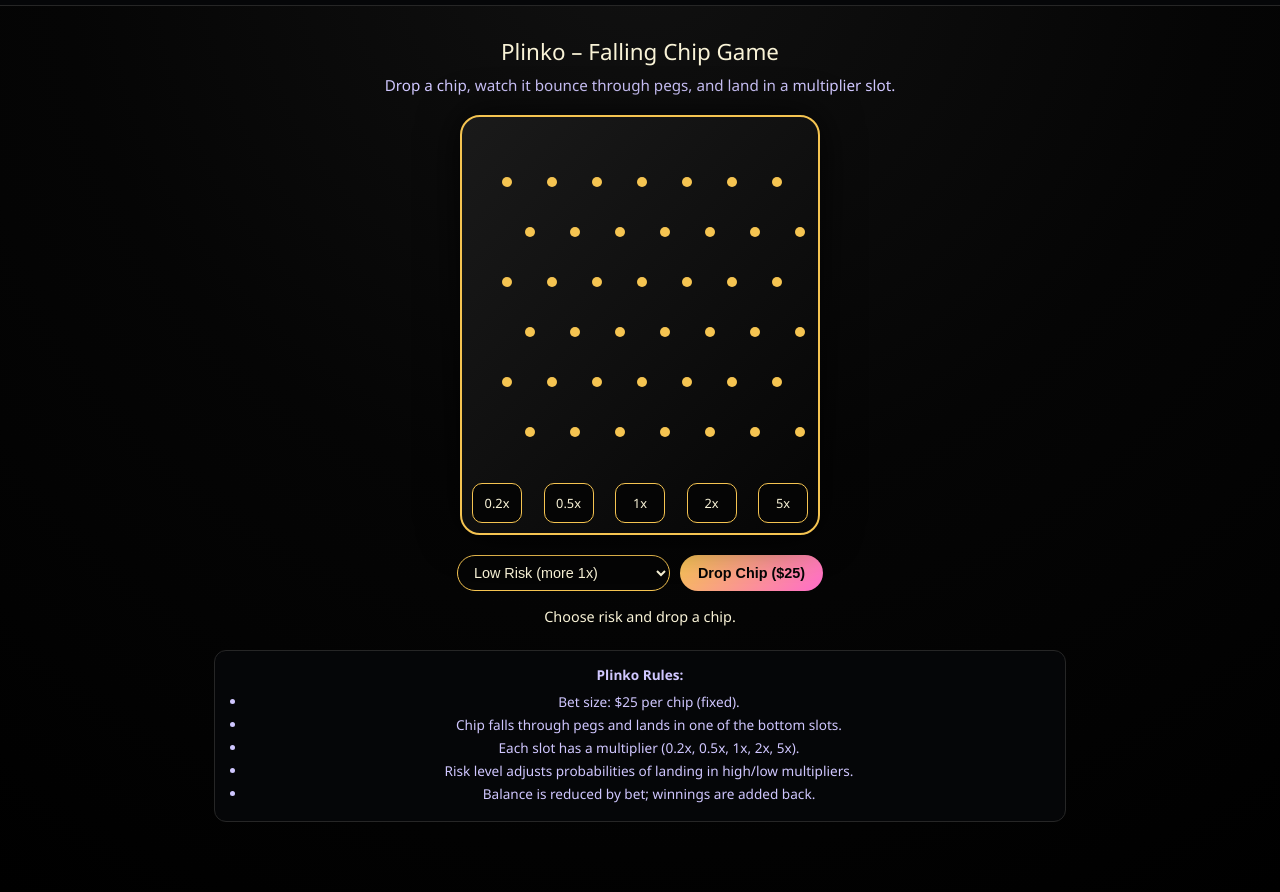
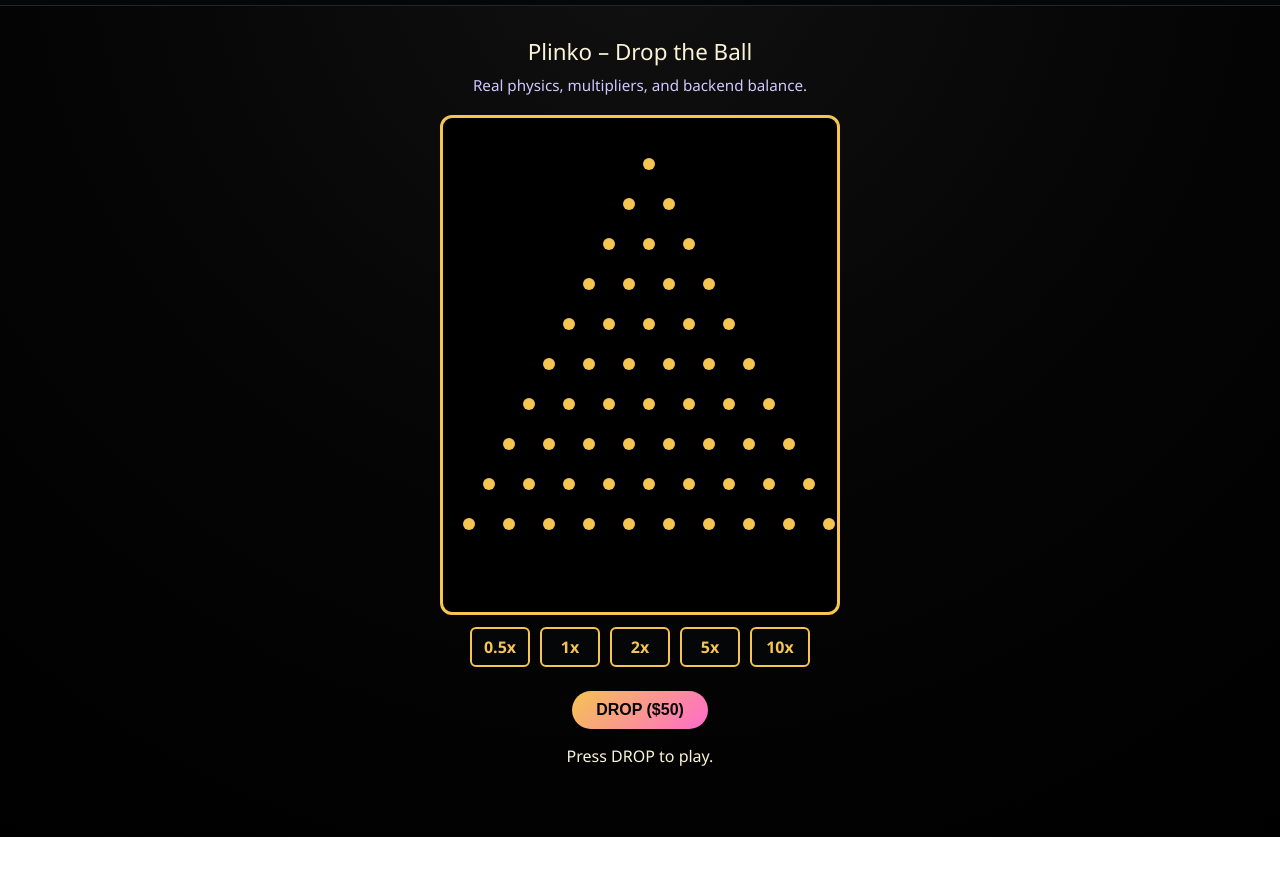
Before and after one commit to biohazards1108-lab/gambling-site, a plain HTML site: page game/plinko.html in a window 1280 px wide. Shown: the part 72-964 px from the top of the page. After the commit the page ends 909 px from the top, so only its background shows below. Drawn offline with Linux system fonts and the light colour scheme; no server answers.

Commit message:
Update plinko.html

```diff
--- a/game/plinko.html
+++ b/game/plinko.html
@@ -65,7 +65,7 @@ body {
     font-weight: 600;
 }
 
-/* MAIN WRAPPER */
+/* PLINKO BOARD */
 .plinko-wrapper {
     max-width: 900px;
     margin: 30px auto;
@@ -84,86 +84,71 @@ body {
     margin-bottom: 20px;
 }
 
-/* BOARD */
 .board {
+    width: 400px;
+    height: 500px;
+    background: #000;
+    border: 3px solid #f5c451;
+    border-radius: 12px;
     margin: 0 auto;
-    width: 360px;
-    height: 420px;
-    background: linear-gradient(135deg, #1a1a1a, #050505);
-    border-radius: 20px;
-    border: 2px solid #f5c451;
-    box-shadow: 0 0 40px rgba(0,0,0,0.8);
     position: relative;
     overflow: hidden;
 }
 
-/* Pegs */
 .peg {
-    width: 10px;
-    height: 10px;
+    width: 12px;
+    height: 12px;
     background: #f5c451;
     border-radius: 50%;
     position: absolute;
 }
 
-/* Chip */
-.chip {
+.ball {
     width: 18px;
     height: 18px;
     background: #ff6bcb;
     border-radius: 50%;
     position: absolute;
-    box-shadow: 0 0 10px rgba(255,107,203,0.8);
+    top: 0;
+    left: 190px;
 }
 
 /* Slots */
 .slot-row {
-    position: absolute;
-    bottom: 0;
-    width: 100%;
     display: flex;
-    justify-content: space-between;
-    padding: 0 10px 10px;
+    justify-content: center;
+    gap: 10px;
+    margin-top: 12px;
 }
 
 .slot {
-    width: 50px;
+    width: 60px;
     height: 40px;
-    border-radius: 10px;
-    border: 1px solid #f5c451;
+    background: #050608;
+    border: 2px solid #f5c451;
+    border-radius: 6px;
+    color: #f5c451;
     display: flex;
     align-items: center;
     justify-content: center;
-    font-size: 0.8rem;
-    background: #050505;
-    color: #f9f3d7;
+    font-weight: 700;
 }
 
 /* Controls */
 .controls {
-    margin-top: 20px;
+    margin-top: 24px;
     display: flex;
     justify-content: center;
     gap: 10px;
-    flex-wrap: wrap;
-}
-
-select {
-    padding: 8px 12px;
-    border-radius: 999px;
-    border: 1px solid #f5c451;
-    background: #050505;
-    color: #f9f3d7;
-    font-size: 0.9rem;
 }
 
 .btn {
-    padding: 8px 18px;
+    padding: 10px 24px;
     border-radius: 999px;
     border: none;
     cursor: pointer;
-    font-size: 0.9rem;
-    font-weight: 600;
+    font-size: 1rem;
+    font-weight: 700;
 }
 
 .btn-primary {
@@ -178,26 +163,8 @@ select {
 /* Status */
 .status {
     margin-top: 16px;
-    font-size: 0.9rem;
+    font-size: 1rem;
     color: #f9f3d7;
-}
-
-/* Rules panel */
-.rules-panel {
-    margin-top: 24px;
-    background: #050608;
-    border-radius: 12px;
-    border: 1px solid #262626;
-    padding: 14px;
-    font-size: 0.85rem;
-    color: #d0c7ff;
-}
-.rules-panel ul {
-    margin: 8px 0 0 18px;
-    padding: 0;
-}
-.rules-panel li {
-    margin-bottom: 4px;
 }
 </style>
 </head>
@@ -212,177 +179,128 @@ select {
     </div>
     <div class="top-right">
         <a href="index.html" class="back-link">← Back to Lobby</a>
-        <div class="wallet-pill">Balance: <span id="balance" class="value">$1000</span></div>
-        <div class="wallet-pill">Bet: <span id="bet" class="value">$25</span></div>
+        <div class="wallet-pill">Balance: <span id="balance" class="value">$0</span></div>
+        <div class="wallet-pill">Bet: <span id="bet" class="value">$50</span></div>
     </div>
 </div>
 
-<!-- PLINKO -->
 <div class="plinko-wrapper">
-    <div class="plinko-title">Plinko – Falling Chip Game</div>
-    <div class="plinko-subtitle">
-        Drop a chip, watch it bounce through pegs, and land in a multiplier slot.
-    </div>
+    <div class="plinko-title">Plinko – Drop the Ball</div>
+    <div class="plinko-subtitle">Real physics, multipliers, and backend balance.</div>
 
-    <div class="board" id="board">
-        <!-- Pegs will be generated by JS -->
+    <div class="board" id="board"></div>
 
-        <!-- Slots -->
-        <div class="slot-row">
-            <div class="slot" data-multiplier="0.2">0.2x</div>
-            <div class="slot" data-multiplier="0.5">0.5x</div>
-            <div class="slot" data-multiplier="1">1x</div>
-            <div class="slot" data-multiplier="2">2x</div>
-            <div class="slot" data-multiplier="5">5x</div>
-        </div>
+    <div class="slot-row">
+        <div class="slot">0.5x</div>
+        <div class="slot">1x</div>
+        <div class="slot">2x</div>
+        <div class="slot">5x</div>
+        <div class="slot">10x</div>
     </div>
 
     <div class="controls">
-        <select id="risk">
-            <option value="low">Low Risk (more 1x)</option>
-            <option value="medium">Medium Risk</option>
-            <option value="high">High Risk (more 0.2x / 5x)</option>
-        </select>
-        <button class="btn btn-primary" onclick="dropChip()">Drop Chip ($25)</button>
+        <button class="btn btn-primary" onclick="dropBall()">DROP ($50)</button>
     </div>
 
-    <div id="status" class="status">Choose risk and drop a chip.</div>
-
-    <div class="rules-panel">
-        <strong>Plinko Rules:</strong>
-        <ul>
-            <li>Bet size: $25 per chip (fixed).</li>
-            <li>Chip falls through pegs and lands in one of the bottom slots.</li>
-            <li>Each slot has a multiplier (0.2x, 0.5x, 1x, 2x, 5x).</li>
-            <li>Risk level adjusts probabilities of landing in high/low multipliers.</li>
-            <li>Balance is reduced by bet; winnings are added back.</li>
-        </ul>
-    </div>
+    <div id="status" class="status">Press DROP to play.</div>
 </div>
 
-<!-- AUDIO -->
-<audio id="audio-drop" src="assets/audio/plinko-drop.mp3"></audio>
-<audio id="audio-hit" src="assets/audio/plinko-hit.mp3"></audio>
-<audio id="audio-win" src="assets/audio/win.mp3"></audio>
-<audio id="audio-lose" src="assets/audio/lose.mp3"></audio>
+<script>
+/* ---------------- BACKEND CONNECTION ---------------- */
 
-<script>
-// WALLET
-let balance = 1000;
-const betAmount = 25;
+const API = "https://gambling-site-production.up.railway.app";
 
-document.getElementById("balance").textContent = "$" + balance;
+async function fetchBalance() {
+    const res = await fetch(`${API}/balance`);
+    const data = await res.json();
+    balance = data.balance;
+    document.getElementById("balance").textContent = "$" + balance;
+}
+
+async function updateBalance(delta) {
+    const res = await fetch(`${API}/update`, {
+        method: "POST",
+        headers: { "Content-Type": "application/json" },
+        body: JSON.stringify({ delta })
+    });
+    const data = await res.json();
+    balance = data.balance;
+    document.getElementById("balance").textContent = "$" + balance;
+}
+
+/* ---------------- GAME LOGIC ---------------- */
+
+let balance = 0;
+const betAmount = 50;
+
 document.getElementById("bet").textContent = "$" + betAmount;
 
-// BOARD SETUP: generate pegs
-const board = document.getElementById("board");
+const multipliers = [0.5, 1, 2, 5, 10];
 
-function createPegs() {
-    const rows = 6;
-    const cols = 7;
-    const startY = 60;
-    const startX = 40;
-    const spacingX = 45;
-    const spacingY = 50;
+function createBoard() {
+    const board = document.getElementById("board");
+    board.innerHTML = "";
 
-    for (let r = 0; r < rows; r++) {
-        for (let c = 0; c < cols; c++) {
+    // Create pegs
+    for (let row = 0; row < 10; row++) {
+        for (let col = 0; col <= row; col++) {
             const peg = document.createElement("div");
             peg.className = "peg";
-            const offsetX = (r % 2 === 0) ? 0 : spacingX / 2;
-            peg.style.left = (startX + c * spacingX + offsetX) + "px";
-            peg.style.top = (startY + r * spacingY) + "px";
+            peg.style.top = `${row * 40 + 40}px`;
+            peg.style.left = `${200 - row * 20 + col * 40}px`;
             board.appendChild(peg);
         }
     }
 }
-createPegs();
 
-// DROP CHIP
-function dropChip() {
+async function dropBall() {
     const status = document.getElementById("status");
-    const risk = document.getElementById("risk").value;
+
+    await fetchBalance();
 
     if (balance < betAmount) {
-        status.textContent = "Not enough balance to drop a chip.";
+        status.textContent = "Not enough balance.";
         return;
     }
 
-    balance -= betAmount;
-    document.getElementById("balance").textContent = "$" + balance;
+    await updateBalance(-betAmount);
 
-    status.textContent = "Chip falling...";
-    document.getElementById("audio-drop").play().catch(() => {});
+    const board = document.getElementById("board");
+    const ball = document.createElement("div");
+    ball.className = "ball";
+    board.appendChild(ball);
 
-    const chip = document.createElement("div");
-    chip.className = "chip";
-    chip.style.left = "170px";
-    chip.style.top = "10px";
-    board.appendChild(chip);
+    let x = 190;
+    let y = 0;
 
-    let y = 10;
-    let x = 170;
-    let step = 4;
+    const interval = setInterval(() => {
+        y += 10;
 
-    const fallInterval = setInterval(() => {
-        y += step;
-        chip.style.top = y + "px";
+        // Random bounce left/right
+        x += (Math.random() < 0.5 ? -10 : 10);
 
-        // Random horizontal bounce
-        if (Math.random() < 0.3) {
-            x += (Math.random() < 0.5 ? -10 : 10);
-            chip.style.left = x + "px";
-            document.getElementById("audio-hit").play().catch(() => {});
+        ball.style.top = y + "px";
+        ball.style.left = x + "px";
+
+        if (y > 450) {
+            clearInterval(interval);
+            const slotIndex = Math.min(
+                multipliers.length - 1,
+                Math.max(0, Math.floor((x - 100) / 60))
+            );
+
+            const multiplier = multipliers[slotIndex];
+            const win = betAmount * multiplier;
+
+            updateBalance(win);
+
+            status.textContent = `Ball landed in ${multiplier}x slot. Win: $${win}`;
         }
-
-        if (y >= 360) {
-            clearInterval(fallInterval);
-            landChip(chip, risk);
-        }
-    }, 30);
+    }, 50);
 }
 
-// LAND CHIP AND CALCULATE MULTIPLIER
-function landChip(chip, risk) {
-    const status = document.getElementById("status");
-    const slots = document.querySelectorAll(".slot");
-
-    const chipX = parseInt(chip.style.left, 10);
-
-    let index = 2; // middle slot default
-    if (chipX < 120) index = 0;
-    else if (chipX < 160) index = 1;
-    else if (chipX < 200) index = 2;
-    else if (chipX < 240) index = 3;
-    else index = 4;
-
-    // Adjust index based on risk (probability tweak)
-    if (risk === "low") {
-        if (Math.random() < 0.5) index = 2; // more 1x
-    } else if (risk === "high") {
-        if (Math.random() < 0.4) index = (Math.random() < 0.5 ? 0 : 4); // more 0.2x or 5x
-    }
-
-    const slot = slots[index];
-    const multiplier = parseFloat(slot.dataset.multiplier);
-
-    const win = betAmount * multiplier;
-    balance += win;
-    document.getElementById("balance").textContent = "$" + balance;
-
-    if (multiplier > 1) {
-        status.textContent = `Chip landed in ${multiplier}x slot! Big win: $${win.toFixed(2)}. Balance: $${balance.toFixed(2)}.`;
-        document.getElementById("audio-win").play().catch(() => {});
-    } else if (multiplier === 1) {
-        status.textContent = `Chip landed in 1x slot. You break even: $${win.toFixed(2)}. Balance: $${balance.toFixed(2)}.`;
-        document.getElementById("audio-hit").play().catch(() => {});
-    } else {
-        status.textContent = `Chip landed in ${multiplier}x slot. Small return: $${win.toFixed(2)}. Balance: $${balance.toFixed(2)}.`;
-        document.getElementById("audio-lose").play().catch(() => {});
-    }
-
-    chip.remove();
-}
+createBoard();
+fetchBalance();
 </script>
 
 </body>
```
